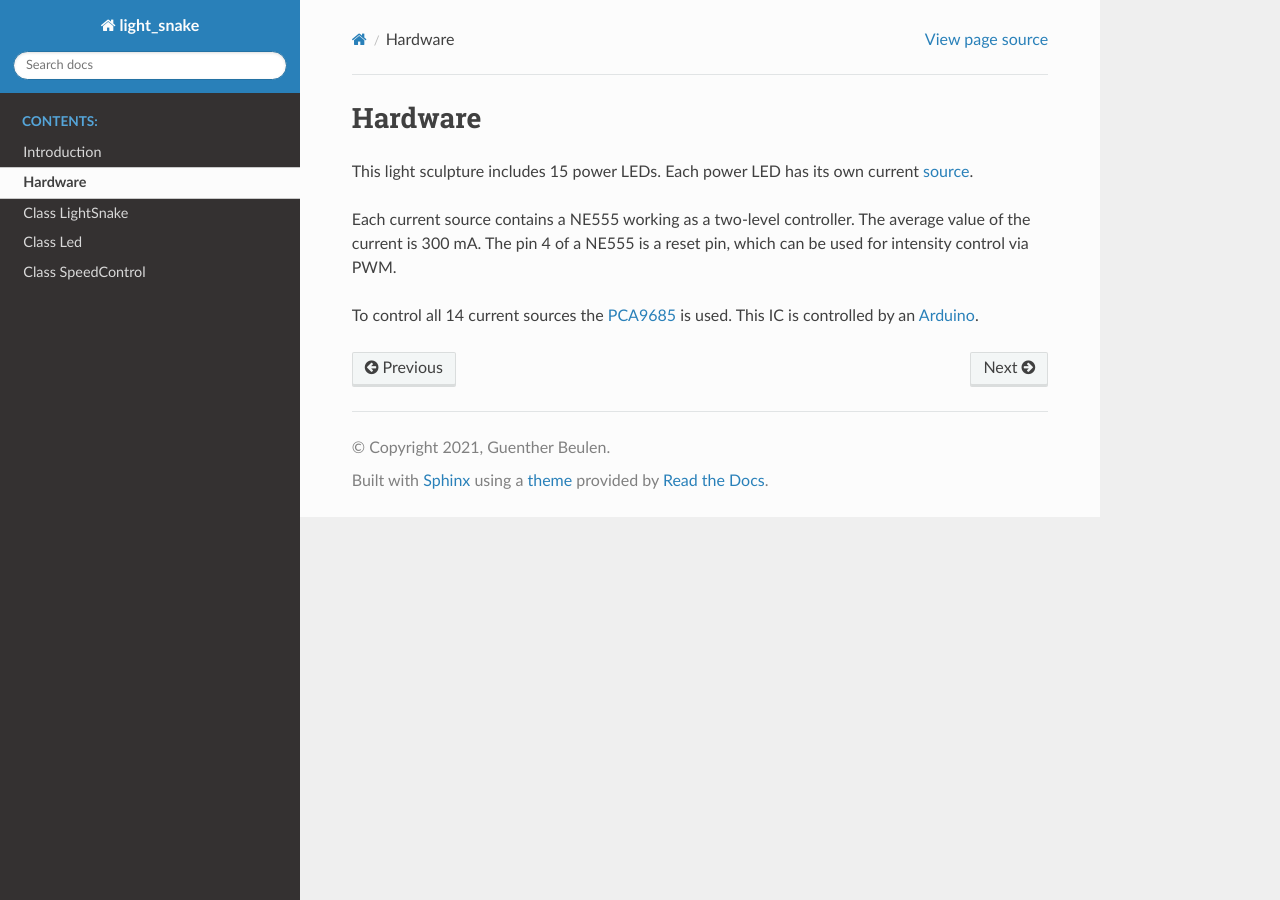
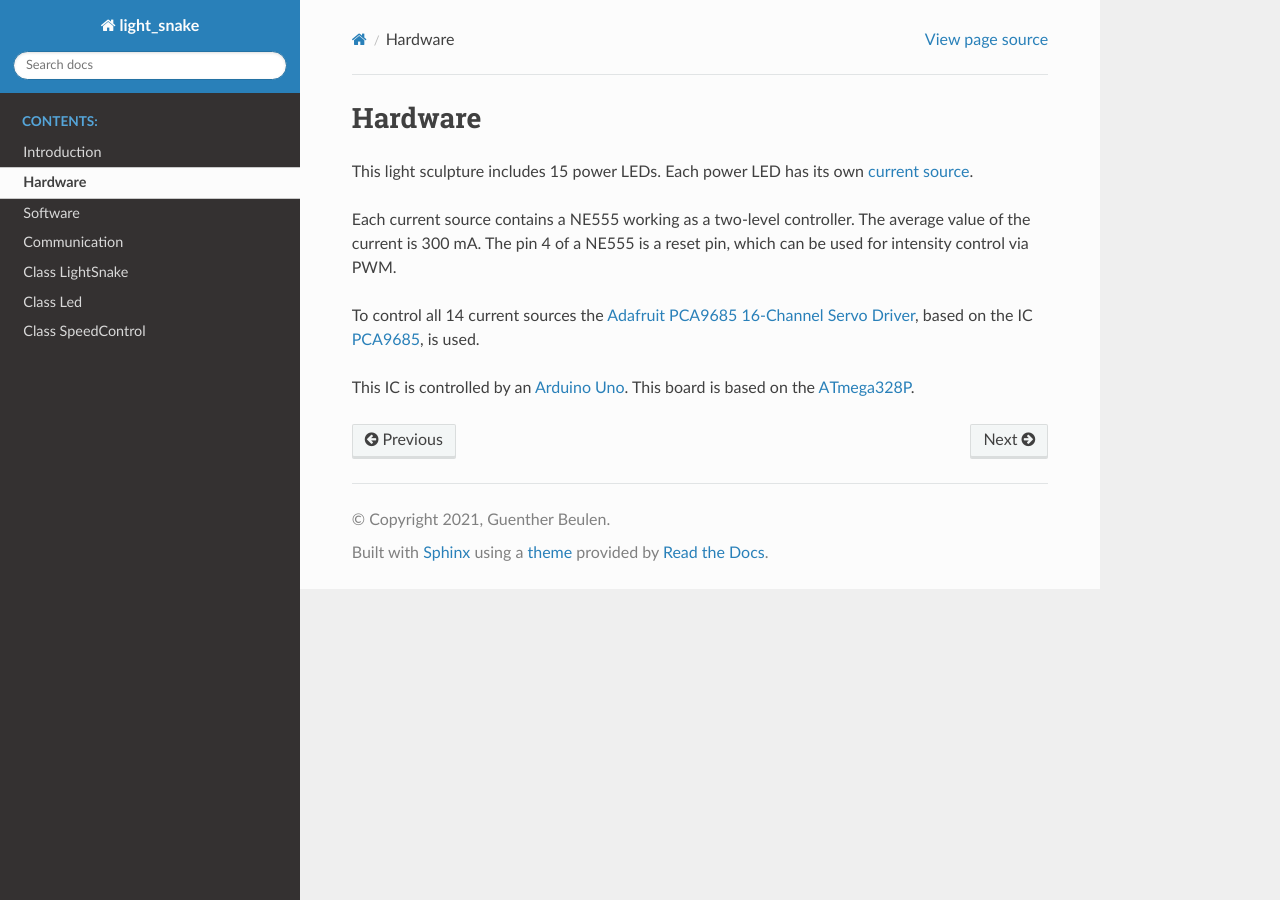
Before and after one commit to Guenther1978/light_snake, a Sphinx documentation site: the page built from doc/source/hardware.rst, in a window 1280 px wide. Built offline with Sphinx 7.4.7 and the Read the Docs theme 2.0.0, drawn with Linux system fonts in a browser that asks for light colours.

Commit message:
Make the descriptioin more specific.

```diff
--- a/doc/source/hardware.rst
+++ b/doc/source/hardware.rst
@@ -1,17 +1,23 @@
 Hardware
 ========
 
-This light sculpture includes 15 power LEDs. Each power LED has its own current source_.
+This light sculpture includes 15 power LEDs. Each power LED has its own `current source`_.
 
-.. _source: http://led-treiber.de/html/getaktete_treiber.html#Treiber-555-MOSFET
+.. _current source: http://led-treiber.de/html/getaktete_treiber.html#Treiber-555-MOSFET
 
 Each current source contains a NE555 working as a two-level controller. The average value
 of the current is 300 mA. The pin 4 of a NE555 is a reset pin, which can be used for
 intensity control via PWM.
 
-To control all 14 current sources the PCA9685_ is used. This IC is controlled by an
-Arduino_.
+To control all 14 current sources the `Adafruit PCA9685 16-Channel Servo Driver`_,
+based on the IC PCA9685_, is used.
+
+This IC is controlled by an `Arduino Uno`_. This board is based on the ATmega328P_.
 
 .. _PCA9685: https://www.nxp.com/products/power-management/lighting-driver-and-controller-ics/ic-led-controllers/16-channel-12-bit-pwm-fm-plus-ic-bus-led-controller:PCA9685
 
-.. _Arduino: https://www.arduino.cc/
+.. _Adafruit PCA9685 16-Channel Servo Driver: https://learn.adafruit.com/16-channel-pwm-servo-driver?view=all
+
+.. _Arduino Uno: https://www.arduino.cc/en/Main/arduinoBoardUno&gt;
+
+.. _ATmega328P: https://www.microchip.com/wwwproducts/en/ATmega328P
--- a/doc/source/index.rst
+++ b/doc/source/index.rst
@@ -13,6 +13,8 @@ Welcome to Light Snake's documentation!
 
    introduction.rst
    hardware.rst
+   software.rst
+   communication.rst
    light_snake.rst
    led.rst
    speed_control.rst
```
Also changed, not shown: doc/source/communication.rst (added, +17 -0 lines), doc/source/software.rst (added, +12 -0 lines).
